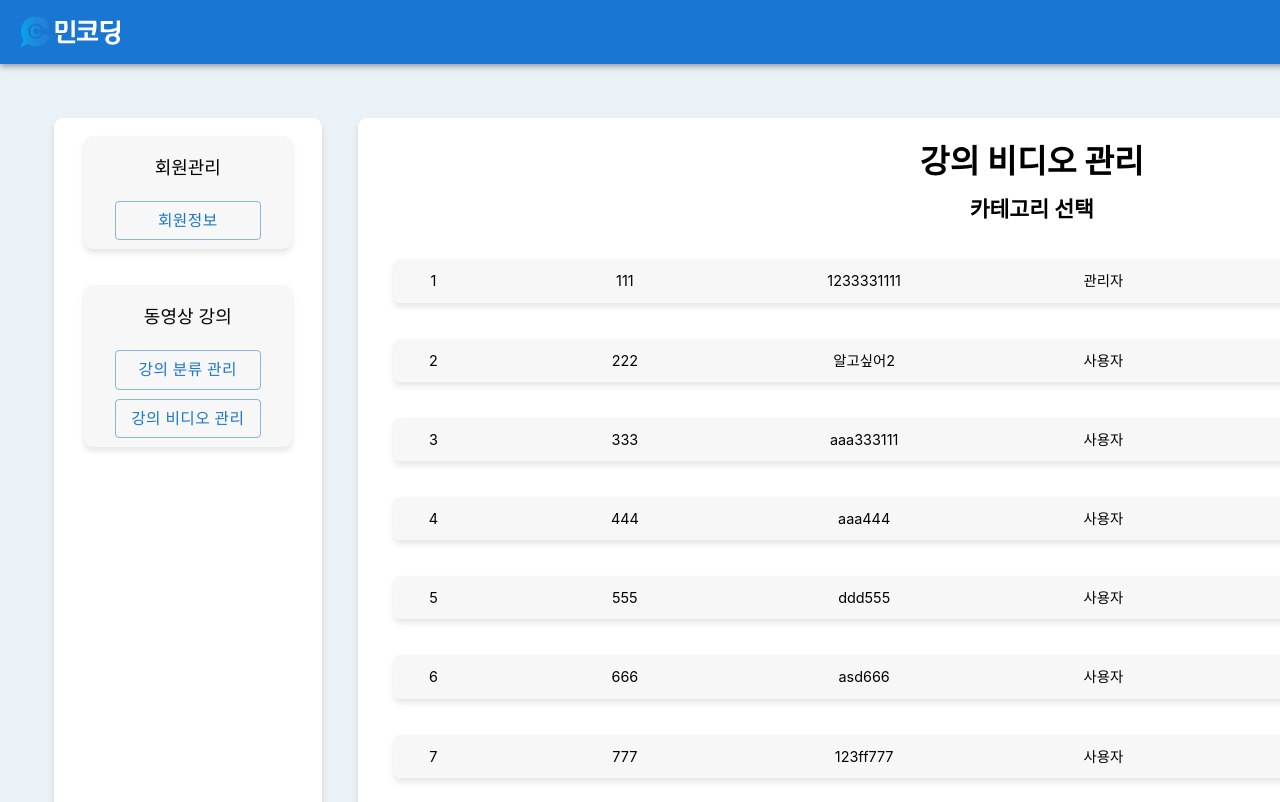
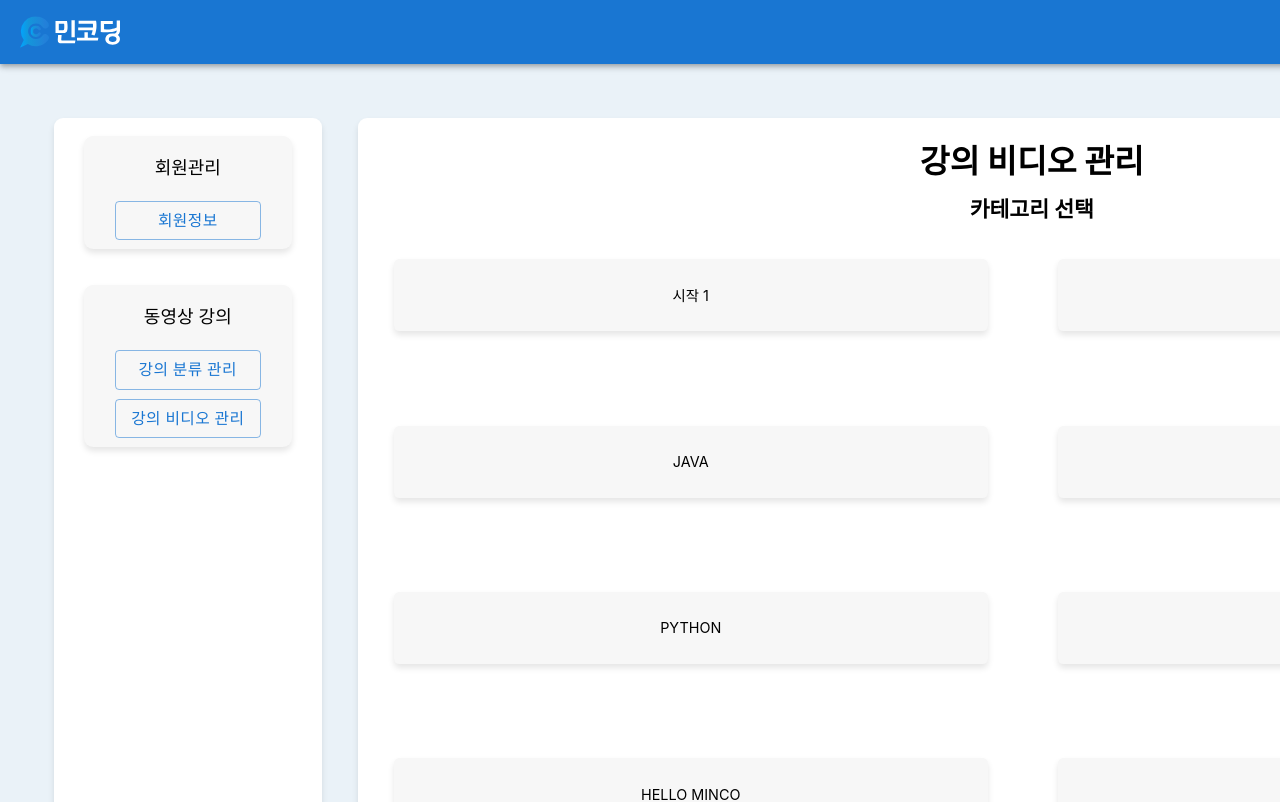
Before and after one commit to mincoding-main/lecture_streaming_system_front, a Next.js app: page /admin/lecture-management in a window 1280 px wide. Shown: the top 802 px of the page. Built offline with nearby package versions, Linux system fonts and the light colour scheme.

Commit message:
lecture management html css

```diff
--- a/fake-data/lectures.json
+++ b/fake-data/lectures.json
@@ -93,5 +93,81 @@
         "url": "/video_url_2.mp4"
       }
     ]
+  },
+  {
+    "id": 6,
+    "title": "JAVA SCRIPT",
+    "description": "강의 설명 6",
+    "imageUrl": "/img_main_sec5.png",
+    "courseDescription": "#",
+    "videos": [
+      {
+        "id": 1,
+        "title": "강의 설명 6 / 비디오 제목 1",
+        "url": "/video_url_1.mp4"
+      },
+      {
+        "id": 2,
+        "title": "강의 설명 6 / 비디오 제목 2",
+        "url": "/video_url_2.mp4"
+      }
+    ]
+  },
+  {
+    "id": 7,
+    "title": "HELLO MINCO",
+    "description": "강의 설명 7",
+    "imageUrl": "/img_main_sec7.png",
+    "courseDescription": "#",
+    "videos": [
+      {
+        "id": 1,
+        "title": "강의 설명 7 / 비디오 제목 1",
+        "url": "/video_url_1.mp4"
+      },
+      {
+        "id": 2,
+        "title": "강의 설명 7 / 비디오 제목 2",
+        "url": "/video_url_2.mp4"
+      }
+    ]
+  },
+  {
+    "id": 8,
+    "title": "JINSEI",
+    "description": "강의 설명 8",
+    "imageUrl": "/img_main_sec8.png",
+    "courseDescription": "#",
+    "videos": [
+      {
+        "id": 1,
+        "title": "강의 설명 8 / 비디오 제목 1",
+        "url": "/video_url_1.mp4"
+      },
+      {
+        "id": 2,
+        "title": "강의 설명 8 / 비디오 제목 2",
+        "url": "/video_url_2.mp4"
+      }
+    ]
+  },
+  {
+    "id": 9,
+    "title": "HOW TO SEARCH",
+    "description": "강의 설명 9",
+    "imageUrl": "/img_main_sec9.png",
+    "courseDescription": "#",
+    "videos": [
+      {
+        "id": 1,
+        "title": "강의 설명 9 / 비디오 제목 1",
+        "url": "/video_url_1.mp4"
+      },
+      {
+        "id": 2,
+        "title": "강의 설명 9 / 비디오 제목 2",
+        "url": "/video_url_2.mp4"
+      }
+    ]
   }
 ]
--- a/pages/admin/lecture-classification.js
+++ b/pages/admin/lecture-classification.js
@@ -1,7 +1,6 @@
 import React, { useState, useEffect } from 'react';
 import Header from '@/components/header';
 import Footer from '@/components/footer';
-import LectureClassificationManager from './lecture-classification-manager';
 import axios from 'axios';
 import { useRouter } from 'next/router';
 import adminLectureClassificaitonStyle from '@/styles/admin-lecture-classification.module.css';
@@ -10,7 +9,6 @@ import AdminSideNavBar from '@/components/admin-side-navbar';
 import Pagination from '@mui/material/Pagination';
 import Grid from '@mui/material/Grid';
 import Button from '@mui/material/Button';
-import TextField from '@mui/material/TextField';
 
 
 export default function LectureClassification() {
--- a/pages/admin/lecture-management.js
+++ b/pages/admin/lecture-management.js
@@ -1,40 +1,47 @@
 import React, { useState, useEffect } from 'react';
 import Header from '@/components/header';
 import Footer from '@/components/footer';
-import AdminUserInfoModal from '@/components/admin-modal/user-info-modal'
 import axios from 'axios';
 import { useRouter } from 'next/router';
-import adminLectureManagementStyle from '@/styles/admin-lecture-management.module.css';
+import adminLectureClassificaitonStyle from '@/styles/admin-lecture-management.module.css';
 import adminCommonStyle from '@/styles/admin-common.module.css';
 import AdminSideNavBar from '@/components/admin-side-navbar';
 import Pagination from '@mui/material/Pagination';
 import Grid from '@mui/material/Grid';
 import Button from '@mui/material/Button';
-import TextField from '@mui/material/TextField';
 
 
 export default function LectureClassification() {
     const router = useRouter();
-    const [users, setUsers] = useState([]);
+    const [lectures, setLectures] = useState([]);
     const [page, setPage] = useState(1);
     const itemsPerPage = 8;
     const [searchKeyword, setSearchKeyword] = useState('');
-    const [filteredUsers, setFilteredUsers] = useState([]);
-    const [openUserInfoModal, setOpenUserInfoModal] = useState(false);
-    const [selectedUser, setSelectedUser] = useState(null);
+    const [filteredLectures, setFilteredLectures] = useState([]);
+    const [selectedLecture, setSelectedLecture] = useState(null);
 
     useEffect(() => {
-        const fetchUsers = async () => {
+        const fetchLectures = async () => {
             try {
-                const response = await axios.get('/api/users');
-                setUsers(response.data);
+                const response = await axios.get('/api/lectures');
+                setLectures(response.data);
             } catch (error) {
-                console.error('Error fetching users:', error);
+                console.error('Error fetching lectures:', error);
             }
         };
 
-        fetchUsers();
+        fetchLectures();
     }, []);
+
+
+    const handleOpenLectureInfoPage = (lecture) => {
+        setSelectedLecture(lecture);
+        router.push('/admin/lecture-classification-manager?mode=edit');  // 수정 모드로 LectureClassificationManager 페이지로 이동
+    };
+
+    const handleCreate = () => {
+        router.push('/admin/lecture-classification-manager?mode=add'); // 생성 모드로 LectureClassificationManager 페이지로 이동
+    };
 
     //page 업데이트
     const handleChangePage = (event, newPage) => {
@@ -44,24 +51,8 @@ export default function LectureClassification() {
     // page 계산
     const startIdx = (page - 1) * itemsPerPage;
     const endIdx = startIdx + itemsPerPage;
-    const totalPages = searchKeyword !== '' ? Math.ceil(filteredUsers.length / itemsPerPage) : Math.ceil(users.length / itemsPerPage);
+    const totalPages = searchKeyword !== '' ? Math.ceil(filteredLectures.length / itemsPerPage) : Math.ceil(lectures.length / itemsPerPage);
 
-    // 모달 관련
-    const handleOpenUserInfoModal = (user) => {
-        setSelectedUser(user);
-        setOpenUserInfoModal(true);
-    };
-
-    // 모달 수정 후 모달 바깥 화면에 바로 적용
-    const handleUpdateUser = (updatedUser) => {
-        setUsers(prevUsers => prevUsers.map(user => (user.id === updatedUser.id ? updatedUser : user)));
-    };
-    // 검색 한 상태에서 모달 수정 후 모달 바깥 화면에 바로 적용
-    const handleUpdateFilteredUsers = (updatedUser) => {
-        setFilteredUsers(prevFilteredUsers =>
-            prevFilteredUsers.map(user => (user.id === updatedUser.id ? updatedUser : user))
-        );
-    };
 
     return (
         <>
@@ -71,33 +62,24 @@ export default function LectureClassification() {
                     <AdminSideNavBar />
                 </div>
                 <div className={adminCommonStyle.mainContainer}>
-                    <div className={adminLectureManagementStyle.lectureVideoTitle}>
+                    <div className={adminLectureClassificaitonStyle.lectureVideoTitle}>
                         강의 비디오 관리
                     </div>
-                    <div className={adminLectureManagementStyle.lectureVideoSubTitle}>
+                    <div className={adminLectureClassificaitonStyle.lectureVideoSubTitle}>
                         카테고리 선택
                     </div>
-                    <div className={adminLectureManagementStyle.lectureVideoContainer}>
-                        {users.slice(startIdx, endIdx).map(user => (
-                            <div key={user.id} className={adminLectureManagementStyle.lectureVideoItem}>
-                                <div className={adminLectureManagementStyle.lectureVideoInfo}>
-                                    <Grid container spacing={2}>
-                                        <Grid item xs={1}>{user.id}</Grid>
-                                        <Grid item xs={3}>{user.email}</Grid>
-                                        <Grid item xs={2}>{user.employeeId}</Grid>
-                                        <Grid item xs={3}>{user.isAdmin ? '관리자' : '사용자'}</Grid>
-                                        <Grid item xs={3}>{user.lectureId.join(', ')}</Grid>
-                                    </Grid>
+                    <Grid container spacing={2} className={adminLectureClassificaitonStyle.lectureContainer}>
+                        {lectures.slice(startIdx, endIdx).map(lecture => (
+                            <Grid item xs={6} key={lecture.id} onClick={() => handleOpenLectureInfoPage(lecture)}>
+                                <div className={adminLectureClassificaitonStyle.lectureItem}>
+                                    <div className={adminLectureClassificaitonStyle.lectureInfo}>
+                                        {lecture.title}
+                                    </div>
                                 </div>
-                                <div className={adminLectureManagementStyle.lectureVideoEditBtn}>
-                                    <Button variant="contained" onClick={() => handleOpenUserInfoModal(user)}>
-                                        수정
-                                    </Button>
-                                </div>
-                            </div>
+                            </Grid>
                         ))}
-                    </div>
-                    <div className={adminLectureManagementStyle.paginationContainer}>
+                    </Grid>
+                    <div className={adminLectureClassificaitonStyle.paginationContainer}>
                         <Pagination
                             count={totalPages}
                             page={page}
@@ -108,15 +90,6 @@ export default function LectureClassification() {
             </section >
 
             <Footer />
-
-            {/* Modal */}
-            <AdminUserInfoModal
-                open={openUserInfoModal}
-                onClose={() => setOpenUserInfoModal(false)}
-                user={selectedUser}
-                onUpdateUser={handleUpdateUser}
-                onUpdateFilteredUsers={handleUpdateFilteredUsers} // 수정된 정보 업데이트 함수 전달
-            />
         </>
     );
 }
--- a/styles/admin-lecture-management.module.css
+++ b/styles/admin-lecture-management.module.css
@@ -1,3 +1,11 @@
+.lectureVideoTitle {
+    height: 5%;
+    font-size: 1.8rem;
+    font-weight: bold;
+    display: flex;
+    justify-content: center;
+}
+
 .lectureVideoSubTitle {
     width: 100%;
     height: 8%;
@@ -9,57 +17,36 @@
     padding: 1rem;
 }
 
-.lectureVideoTitle {
-    height: 5%;
-    font-size: 1.8rem;
-    font-weight: bold;
-    display: flex;
-    justify-content: center;
+.lectureContainer {
+    width: 60%;
+    height: 82%;
+    margin: auto;
 }
 
+.lectureItem {
+    width: 100%;
+    padding: 1rem;
+    text-align: center;
 
-.lectureVideoCreateBtn {
-    flex: 0.8;
-    height: 2.4rem;
-    margin-left: 1rem;
-    background-color: #f7f7f7;
-    border-radius: 0.3rem;
-    box-shadow: 0 4px 6px rgba(0, 0, 0, 0.1);
 }
 
-.lectureVideoContainer {
-    width: 100%;
-    height: 82%;
-}
-
-.lectureVideoItem {
-    width: 100%;
-    display: flex;
-    padding: 1rem;
-}
-
-.lectureVideoInfo {
-    flex: 9;
+.lectureInfo {
     margin-right: 1rem;
     background-color: #f7f7f7;
     border-radius: 0.3rem;
     box-shadow: 0 4px 6px rgba(0, 0, 0, 0.1);
     text-align: center;
     font-size: 0.8rem;
-    height: 2.4rem;
+    height: 4rem;
     display: flex;
     align-items: center;
+    justify-content: center;
+    cursor: pointer;
+    transition: background-color 0.3s ease;
 }
 
-.lectureVideoEditBtn {
-    flex: 1;
-    display: flex;
-    justify-content: center
-}
-
-.lectureVideoEditBtn>button {
-    width: 100%;
-    font-size: 0.8rem;
+.lectureInfo:hover {
+    background-color: #f1f1f1;
 }
 
 .paginationContainer {
```
